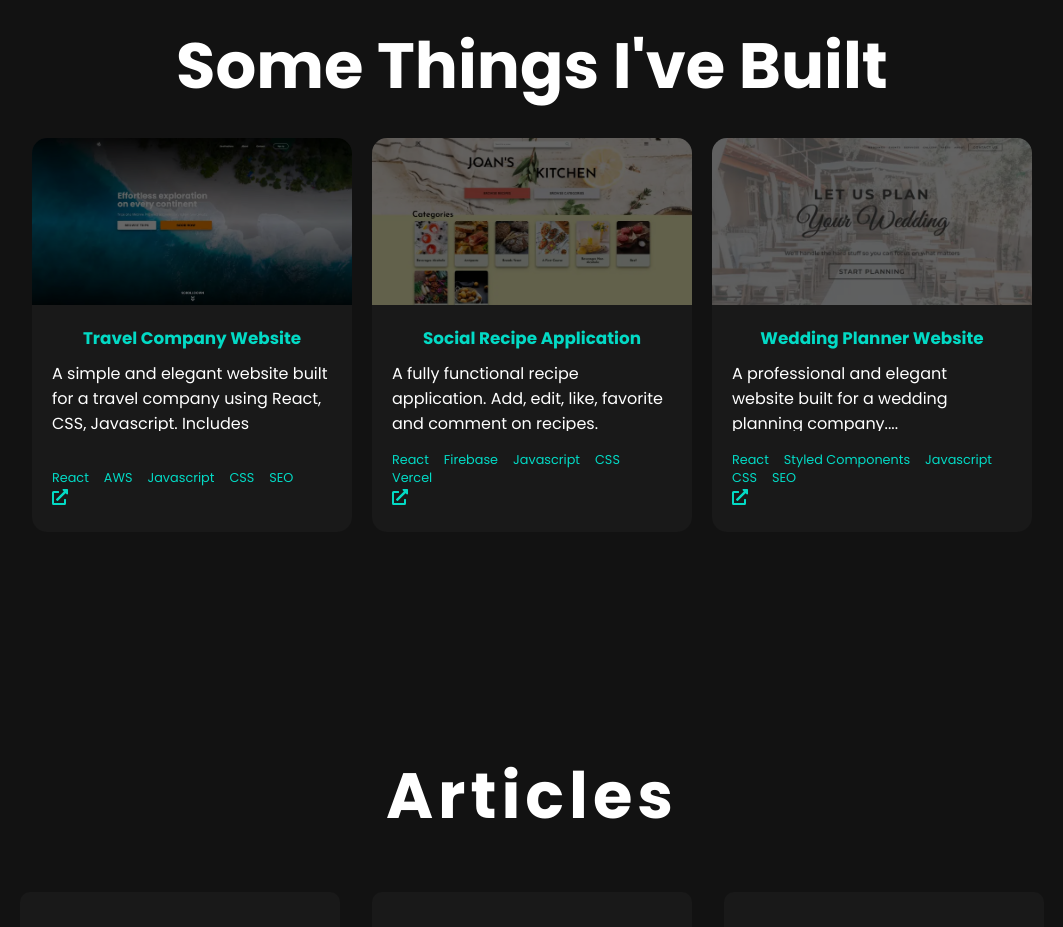
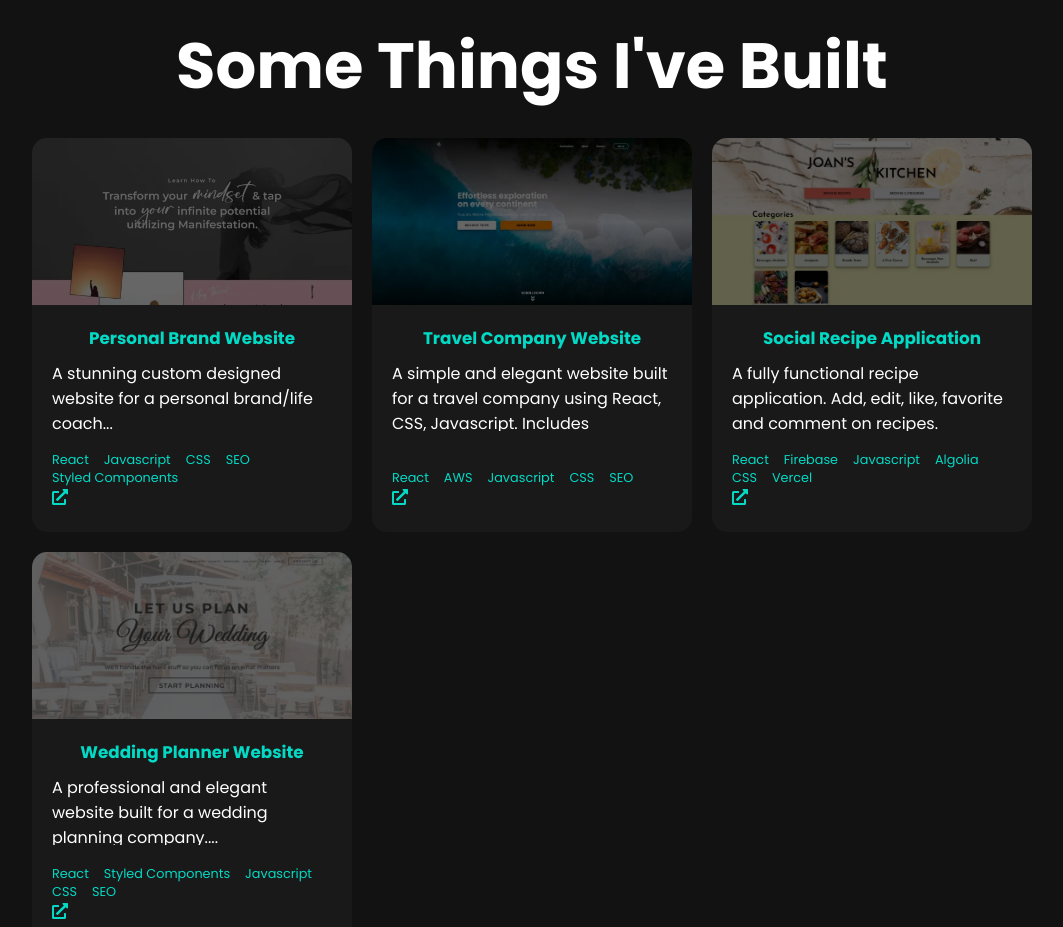
Before and after one commit to BenWueb/portfolio, a React (Vite) app: page / in a window 1280 px wide. Shown: the part 3020-3947 px from the top of the page, without its empty margins (108-1171 px from the left). Built offline with nearby package versions, Linux system fonts and the light colour scheme.

Commit message:
added life-coach project

```diff
--- a/src/components/Projects.jsx
+++ b/src/components/Projects.jsx
@@ -1,7 +1,7 @@
 import travel from "../assets/Travel screenshot.webp";
 import kitchen from "../assets/Joans Kitchen Screenshot.webp";
 import wedding from "../assets/wedding planner.webp";
-import { FaExternalLinkAlt } from "react-icons/fa";
+import lifeCoach from "../assets/life-coach.webp";
 import ProjectCard from "./ProjectCard";
 
 function Projects() {
@@ -11,6 +11,14 @@ function Projects() {
         <h2>Some Things I've Built</h2>
 
         <div className="project-card-container">
+          <ProjectCard
+            image={lifeCoach}
+            title="Personal Brand Website"
+            description="A stunning custom designed website for a personal brand/life coach"
+            tools={["React", "Javascript", "CSS", "SEO", "Styled Components"]}
+            siteLink="https://life-coach-ten.vercel.app/"
+          />
+
           <ProjectCard
             image={travel}
             title="Travel Company Website"
@@ -26,13 +34,20 @@ function Projects() {
             image={kitchen}
             title="Social Recipe Application"
             description="A fully functional recipe application. Add, edit, like, favorite
-          and comment on recipes. Complete with user authentication and a
+          and comment on recipes. Implemented Algolia for global search functionality. Complete with user authentication and a
           profile page to track all your recipes and activity on the
           platform.
           Uploaded images are converted to Webp on the backend for
           optimization. I used old family recipes from word docs, then
           processed and uploaded to a database."
-            tools={["React", "Firebase", "Javascript", "CSS", "Vercel"]}
+            tools={[
+              "React",
+              "Firebase",
+              "Javascript",
+              "Algolia",
+              "CSS",
+              "Vercel",
+            ]}
             siteLink="https://joans-kitchen.vercel.app/"
           />
 
--- a/src/index.css
+++ b/src/index.css
@@ -537,9 +537,6 @@ p {
 }
 
 @media screen and (max-width: 810px) {
-  .about-me {
-  }
-
   .about-me h2 {
     text-align: center;
     margin-bottom: 2rem;
```
Also changed, not shown: src/assets/life-coach.webp (added).
